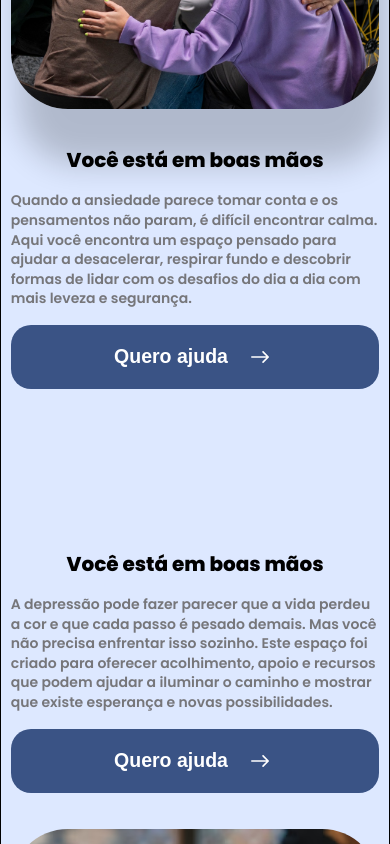
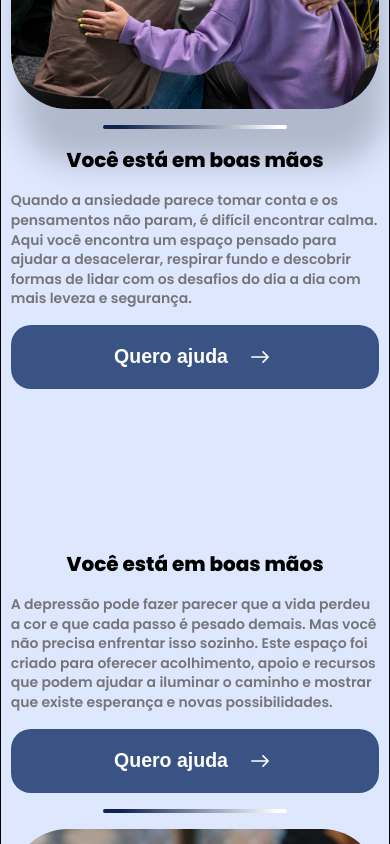
Before and after one commit to Projeto-Vincely-Proa/vincely_web, a React (Create React App) app: page / in a window 390 px wide. Shown: the part 1220-2064 px from the top of the page. Built offline with nearby package versions, Linux system fonts and the light colour scheme.

Commit message:
corrigindo nomenclatura da cor linear da barra divisória

```diff
--- a/src/components/begin/about/about.css
+++ b/src/components/begin/about/about.css
@@ -28,7 +28,7 @@
 .about .about-line {
     width: 50%;
     height: .25rem;
-    background: var(--color-line);
+    background: var(--color-linear);
     border-radius: 3px;
     margin: 1rem 0;
 }
@@ -67,7 +67,7 @@
     cursor: pointer;
     border: none;
 
-    font-size: clamp(1rem, 5vw, 1.5rem);
+    font-size: var(--size-font-btn);
     font-weight: 600;
 
     gap: 1rem;
```
